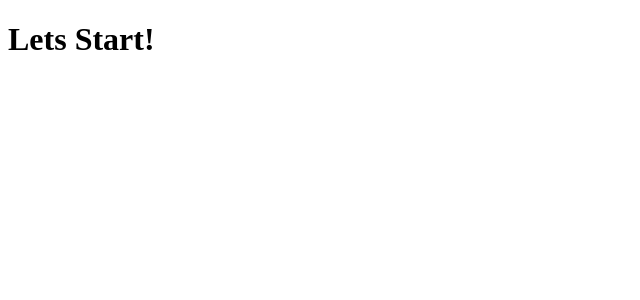
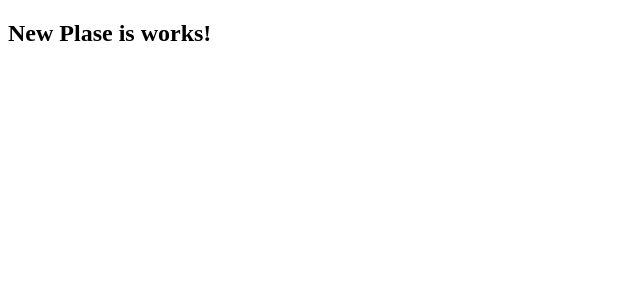
Before and after one commit to Thilina-Pathirage/deztions, a React (Create React App) app: page /places/new in a window 1280 px wide. Shown: the top 300 px of the page, without its empty margins (0-640 px from the left). Built offline with nearby package versions, Linux system fonts and the light colour scheme.

Commit message:
somePages

```diff
--- a/src/App.js
+++ b/src/App.js
@@ -1,7 +1,27 @@
 import React from "react";
+import {
+  BrowserRouter as Router,
+  Route,
+  Redirect,
+  Switch,
+} from "react-router-dom";
+import Users from "./users/pages/Users";
+import NewPlace from "./places/pages/NewPlace";
 
 function App() {
-  return <h1>Lets Start!</h1>;
+  return (
+    <Router>
+      <Switch>
+        <Route path="/" exact={true}>
+          <Users />
+        </Route>
+        <Route path="/places/new" exact={true}>
+          <NewPlace />
+        </Route>
+        <Redirect to="/" />
+      </Switch>
+    </Router>
+  );
 }
 
 export default App;
--- /dev/null
+++ b/src/places/pages/NewPlace.js
@@ -0,0 +1,7 @@
+import React from 'react';
+
+const NewPlace = () => {
+    return <h2>New Plase is works!</h2>
+}
+
+export default NewPlace;
--- /dev/null
+++ b/src/users/pages/Users.js
@@ -0,0 +1,7 @@
+import React from 'react';
+
+const Users = () => {
+    return <h2>Users is works</h2>
+}
+
+export default Users;
```
Also changed, not shown: src/users/components/UserItem.js (added, +8 -0 lines), src/users/components/UsersList.js (added, +8 -0 lines), src/users/components/UserItem.css (added), src/users/components/UsersList.css (added).
